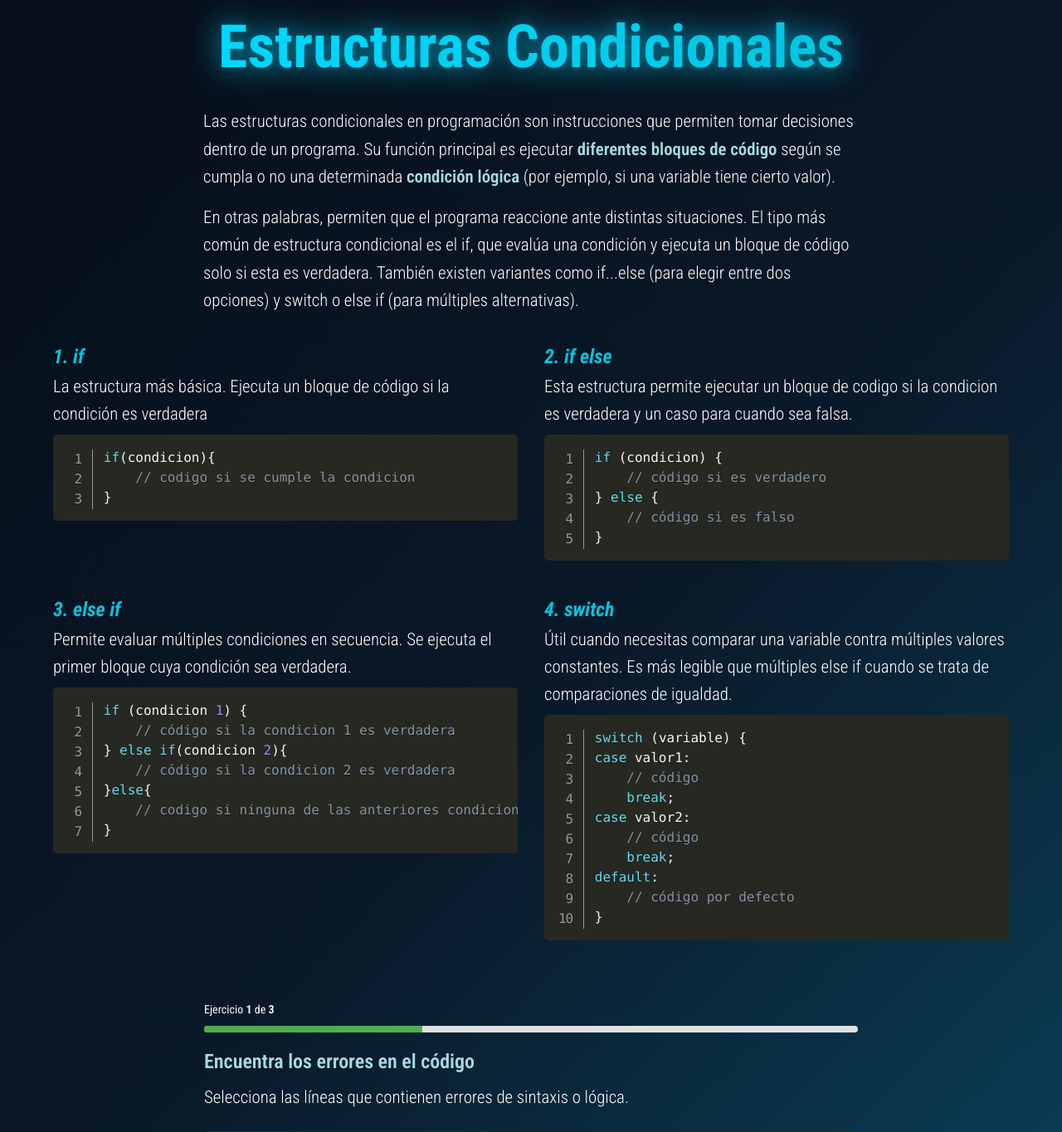
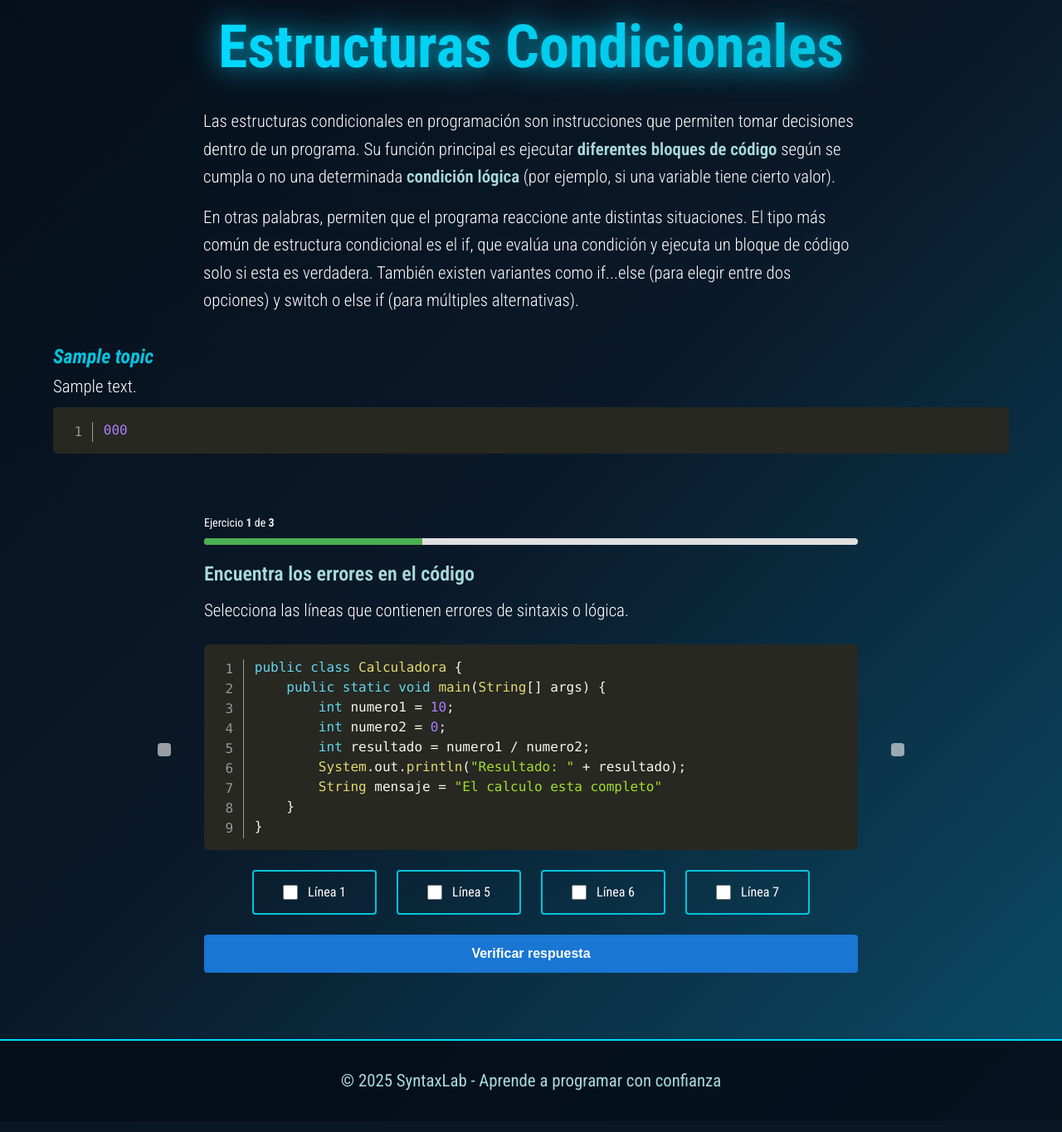
Before and after one commit to progValji/Sintaxis-en-Java, a Flask app: template templates/condicionales.html in a window 1280 px wide. Shown: the part 166-1531 px from the top of the page at 83% size. After the commit the page ends 1481 px from the top, so only its background shows below. Run offline with Flask 3, Linux system fonts and the light colour scheme; the template is opened without the code that fills it: most values are stand-ins (such as "Sample title", 1, 10 or a date in 2020); some libraries are stand-ins or nearby versions.

Commit message:
Macro Para Topics

```diff
--- a/app.py
+++ b/app.py
@@ -1,6 +1,11 @@
 from flask import Flask, render_template
+import yaml
 
 app = Flask(__name__)
+
+def load_data(filename):
+    with open(f'static/data/{filename}.yml', encoding='utf-8') as f:
+        return yaml.safe_load(f)
 
 @app.route("/")
 def index():
@@ -8,7 +13,7 @@ def index():
 
 @app.route("/condicionales")
 def condicionales():
-    return render_template('condicionales.html')
+    return render_template('condicionales.html', topics=load_data('condicionales'))
 
 @app.route("/ciclos")
 def ciclos():
--- a/templates/condicionales.html
+++ b/templates/condicionales.html
@@ -6,6 +6,7 @@
     .main__title{ max-inline-size: 100ch; margin: 0 auto 2rem;}
 </style>
 {% extends "base.html" %}
+{% from "macros/_topic.html" import render_topic %}
 
 {% block contenido %}
     <main>
@@ -24,58 +25,9 @@
                 switch o else if (para múltiples alternativas).</p>
             </div>
             <div class="topics">
-                <article class="topic">
-                    <h1 class="topic__title italic">1. if</h1>
-                    <p class="topic__paragraph fw-300">La estructura más básica. Ejecuta un bloque de código si la condición es verdadera</p>
-                    <pre class="language-java"><code class="line-numbers">
-if(condicion){
-    // codigo si se cumple la condicion
-}</code></pre>
-                </article>
-                <article class="topic">
-                    <h1 class="topic__title italic">2. if else</h1>
-                    <p class="topic__paragraph fw-300">Esta estructura permite ejecutar un bloque de codigo si la condicion
-                        es verdadera y un caso para cuando sea falsa.
-                    </p>
-                    <pre class="language-java"><code class="line-numbers">
-if (condicion) {
-    // código si es verdadero
-} else {
-    // código si es falso
-}
-</code></pre>
-                </article>
-                <article class="topic">
-                    <h1 class="topic__title italic">3. else if</h1>
-                    <p class="topic__paragraph fw-300">Permite evaluar múltiples condiciones en secuencia. Se ejecuta el primer bloque cuya
-                        condición sea verdadera.</p>
-                    <pre class="language-java"><code class="line-numbers">
-if (condicion 1) {
-    // código si la condicion 1 es verdadera
-} else if(condicion 2){
-    // código si la condicion 2 es verdadera
-}else{
-    // codigo si ninguna de las anteriores condicionales no se cumplen
-}
-</code></pre>
-                </article>
-                <article class="topic">
-                    <h1 class="topic__title italic">4. switch</h1>
-                    <p class="topic__paragraph fw-300">Útil cuando necesitas comparar una variable contra múltiples valores constantes. Es más
-                        legible que múltiples else if cuando se trata de comparaciones de igualdad.</p>
-                    <pre class="language-java"><code class="line-numbers">
-switch (variable) {
-case valor1:
-    // código
-    break;
-case valor2:
-    // código
-    break;
-default:
-    // código por defecto
-}
-</code></pre>
-                </article>
+                {% for topic in topics %}
+                    {{ render_topic(topic) }}
+                {% endfor %}
             </div>
         </section>
 
--- /dev/null
+++ b/templates/macros/_topic.html
@@ -0,0 +1,7 @@
+{% macro render_topic(topic) %}
+<article class="topic">
+    <h1 class="topic__title italic">{{ topic.title }}</h1>
+    <p class="topic__paragraph fw-300">{{ topic.description }}</p>
+    <pre class="language-java"><code class="line-numbers">{{ topic.code }}</code></pre>
+</article>
+{% endmacro %}
```
Also changed, not shown: static/data/condicionales.yml (added, +42 -0 lines).
